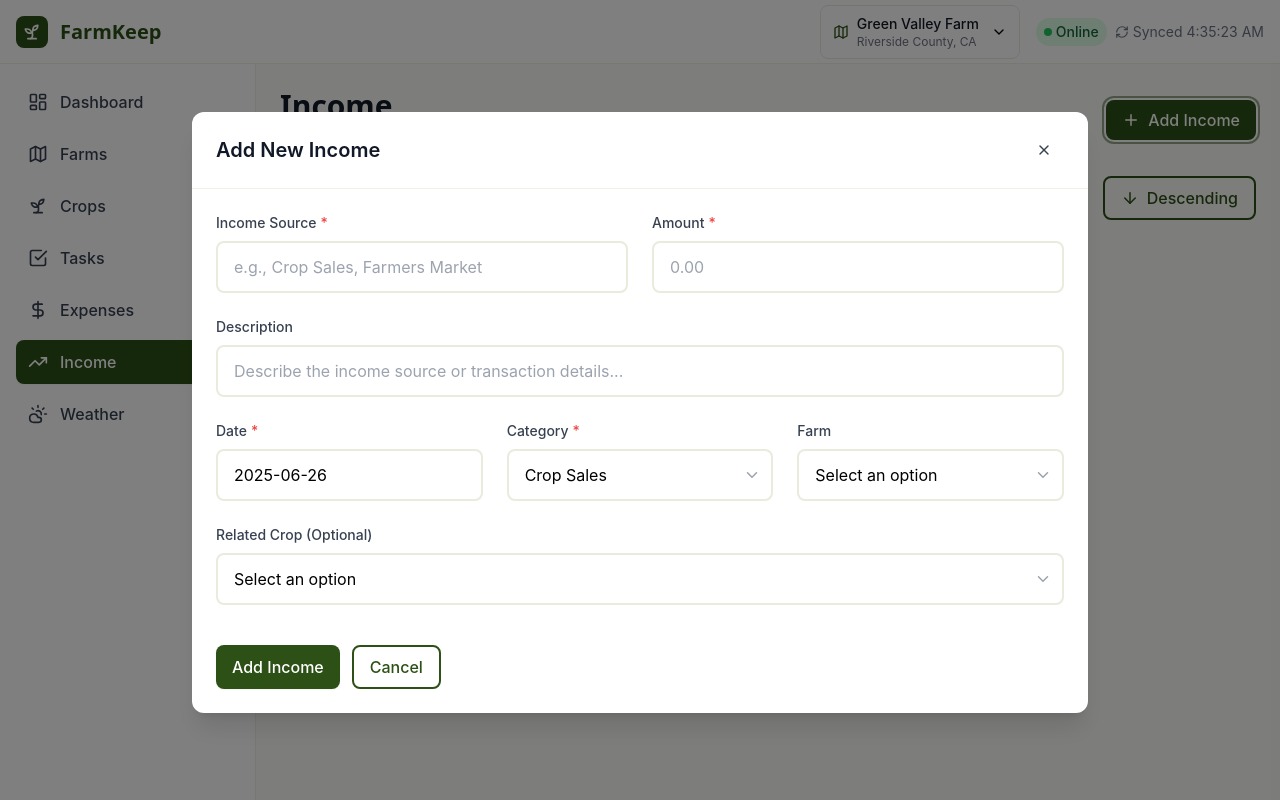
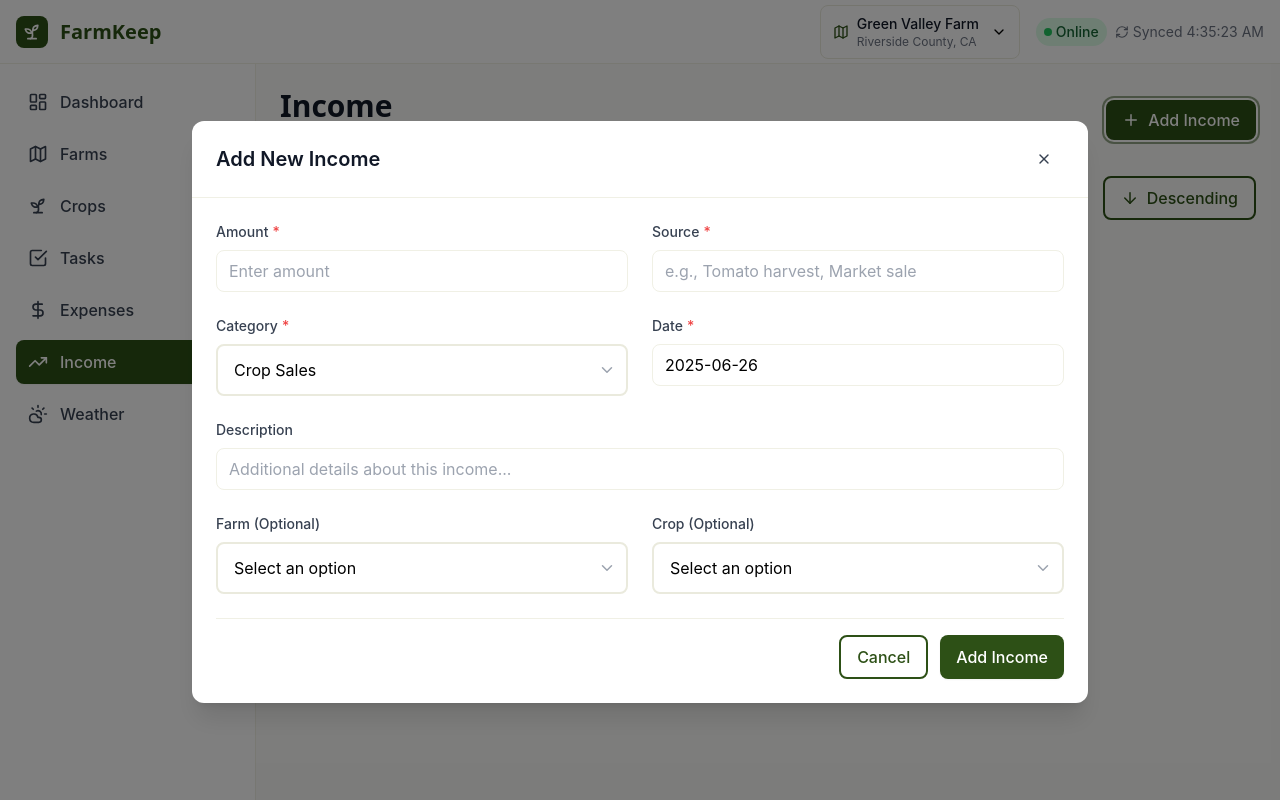
Before and after one commit to apper-canvas/rebel-farmkeep-discreet, a React (Vite) app: page /income in a window 1280 px wide. Both pictures are taken after typing "Sample" into the empty fields and a click on the button "Add Income". Built offline with nearby package versions, Linux system fonts and the light colour scheme.

Commit message:
Fix [object Object] input error and enhance form validation in IncomeForm across 2 files

```diff
--- a/src/components/atoms/Input.jsx
+++ b/src/components/atoms/Input.jsx
@@ -1,66 +1,83 @@
-import { useState } from 'react';
+import { useState, useCallback } from 'react';
 import ApperIcon from '@/components/ApperIcon';
 
 const Input = ({
   label,
   type = 'text',
-  placeholder = '',
+  placeholder,
   value = '',
   onChange,
-  error = '',
-  icon,
+  error,
   required = false,
   disabled = false,
-  className = '',
+  icon,
   ...props
 }) => {
-const handleChange = (e) => {
-    if (onChange) {
-      onChange(e);
+  const [focused, setFocused] = useState(false);
+
+  const handleChange = useCallback((e) => {
+    if (onChange && typeof onChange === 'function') {
+      // Ensure we always pass the actual value, not the event
+      const inputValue = e?.target?.value ?? e;
+      onChange(inputValue);
     }
-  };
-return (
-    <div className={`${className}`}>
-      {/* Label positioned outside input */}
+  }, [onChange]);
+
+  const inputId = `input-${Math.random().toString(36).substr(2, 9)}`;
+
+  // Ensure value is always a string for controlled inputs
+  const safeValue = value != null ? String(value) : '';
+
+  return (
+    <div className="w-full">
       {label && (
-        <label className={`block text-sm font-medium mb-2 ${error ? 'text-red-600' : 'text-gray-700'}`}>
+        <label
+          htmlFor={inputId}
+          className={`block text-sm font-medium mb-2 ${
+            error ? 'text-red-600' : 'text-gray-700'
+          }`}
+        >
           {label}
           {required && <span className="text-red-500 ml-1">*</span>}
         </label>
       )}
 
-      {/* Input Field */}
       <div className="relative">
         {icon && (
-          <div className="absolute left-3 top-1/2 transform -translate-y-1/2 text-gray-400">
-            <ApperIcon name={icon} size={18} />
+          <div className="absolute inset-y-0 left-0 pl-3 flex items-center pointer-events-none">
+            <ApperIcon name={icon} className="h-5 w-5 text-gray-400" />
           </div>
         )}
 
         <input
+          id={inputId}
           type={type}
-          value={value}
+          placeholder={placeholder}
+          value={safeValue}
           onChange={handleChange}
-          placeholder={placeholder}
+          onFocus={() => setFocused(true)}
+          onBlur={() => setFocused(false)}
           disabled={disabled}
+          required={required}
           className={`
-            w-full px-4 py-3 border-2 rounded-lg transition-all duration-200 bg-white
-            ${icon ? 'pl-11' : ''}
+            w-full px-3 py-2 border rounded-lg
+            focus:outline-none focus:ring-2 focus:ring-primary focus:border-transparent
+            disabled:bg-gray-50 disabled:text-gray-500 disabled:cursor-not-allowed
+            ${icon ? 'pl-10' : ''}
             ${error
-              ? 'border-red-300 focus:border-red-500 focus:ring-red-500/20'
-              : 'border-surface-300 focus:border-primary focus:ring-primary/20'
+              ? 'border-red-300 focus:ring-red-500'
+              : focused
+                ? 'border-primary'
+                : 'border-surface-200 hover:border-surface-300'
             }
-            ${disabled ? 'bg-surface-100 cursor-not-allowed' : 'focus:ring-4'}
-            placeholder-gray-400
           `}
           {...props}
         />
       </div>
 
-      {/* Error Message */}
       {error && (
         <p className="mt-1 text-sm text-red-600 flex items-center gap-1">
-          <ApperIcon name="AlertCircle" size={14} />
+          <ApperIcon name="AlertCircle" size={16} />
           {error}
         </p>
       )}
--- a/src/components/organisms/IncomeForm.jsx
+++ b/src/components/organisms/IncomeForm.jsx
@@ -1,40 +1,44 @@
-import { useState, useEffect } from 'react';
-import { toast } from 'react-toastify';
-import FormField from '@/components/molecules/FormField';
-import Button from '@/components/atoms/Button';
-import farmService from '@/services/api/farmService';
-import cropService from '@/services/api/cropService';
+import React, { useEffect, useState } from "react";
+import { toast } from "react-toastify";
+import farmService from "@/services/api/farmService";
+import cropService from "@/services/api/cropService";
+import FormField from "@/components/molecules/FormField";
+import Button from "@/components/atoms/Button";
 
 const IncomeForm = ({ income, onSave, onCancel }) => {
   const [formData, setFormData] = useState({
+    amount: '',
     source: '',
+    category: 'sales',
     description: '',
-    amount: '',
     date: new Date().toISOString().split('T')[0],
-    category: 'sales',
     farmId: '',
     cropId: ''
   });
+
   const [farms, setFarms] = useState([]);
   const [crops, setCrops] = useState([]);
   const [loading, setLoading] = useState(false);
-  const [isEditing, setIsEditing] = useState(false);
+  const [submitting, setSubmitting] = useState(false);
+  const [errors, setErrors] = useState({});
+
+  useEffect(() => {
+    loadFarms();
+    loadCrops();
+  }, []);
 
   useEffect(() => {
     if (income) {
       setFormData({
+        amount: income.amount?.toString() || '',
         source: income.source || '',
+        category: income.category || 'sales',
         description: income.description || '',
-        amount: income.amount?.toString() || '',
-        date: income.date || new Date().toISOString().split('T')[0],
-        category: income.category || 'sales',
-        farmId: income.farmId?.toString() || '',
-        cropId: income.cropId?.toString() || ''
+        date: income.date ? income.date.split('T')[0] : new Date().toISOString().split('T')[0],
+        farmId: income.farmId || '',
+        cropId: income.cropId || ''
       });
-      setIsEditing(true);
     }
-    loadFarms();
-    loadCrops();
   }, [income]);
 
   const loadFarms = async () => {
@@ -42,7 +46,7 @@ const IncomeForm = ({ income, onSave, onCancel }) => {
       const farmData = await farmService.getAll();
       setFarms(farmData);
     } catch (error) {
-      toast.error('Failed to load farms');
+      console.error('Error loading farms:', error);
     }
   };
 
@@ -51,46 +55,93 @@ const IncomeForm = ({ income, onSave, onCancel }) => {
       const cropData = await cropService.getAll();
       setCrops(cropData);
     } catch (error) {
-      toast.error('Failed to load crops');
+      console.error('Error loading crops:', error);
     }
   };
 
   const handleChange = (field, value) => {
+    // Extract value from event object if necessary
+    const actualValue = value && typeof value === 'object' && value.target
+      ? value.target.value
+      : value;
+
     setFormData(prev => ({
       ...prev,
-      [field]: value
+      [field]: actualValue
     }));
+
+    // Clear error for this field if it exists
+    if (errors[field]) {
+      setErrors(prev => ({
+        ...prev,
+        [field]: null
+      }));
+    }
+  };
+
+  const validateForm = () => {
+    const newErrors = {};
+
+    if (!formData.amount || isNaN(parseFloat(formData.amount)) || parseFloat(formData.amount) <= 0) {
+      newErrors.amount = 'Please enter a valid amount greater than 0';
+    }
+
+    if (!formData.source?.trim()) {
+      newErrors.source = 'Please enter an income source';
+    }
+
+    if (!formData.category) {
+      newErrors.category = 'Please select a category';
+    }
+
+    if (!formData.date) {
+      newErrors.date = 'Please select a date';
+    }
+
+    setErrors(newErrors);
+    return Object.keys(newErrors).length === 0;
   };
 
   const handleSubmit = async (e) => {
     e.preventDefault();
 
-    if (!formData.source.trim()) {
-      toast.error('Income source is required');
+    if (!validateForm()) {
+      toast.error('Please fix the form errors before submitting');
       return;
     }
 
-    if (!formData.amount || parseFloat(formData.amount) <= 0) {
-      toast.error('Valid amount is required');
-      return;
-    }
-
-    setLoading(true);
+    setSubmitting(true);
 
     try {
       const incomeData = {
-        ...formData,
         amount: parseFloat(formData.amount),
-        farmId: formData.farmId ? parseInt(formData.farmId) : null,
-        cropId: formData.cropId ? parseInt(formData.cropId) : null
+        source: formData.source.trim(),
+        category: formData.category,
+        description: formData.description?.trim() || '',
+        date: formData.date,
+        farmId: formData.farmId || null,
+        cropId: formData.cropId || null
       };
 
       await onSave(incomeData);
-      toast.success(isEditing ? 'Income updated successfully' : 'Income added successfully');
+      toast.success(income ? 'Income updated successfully' : 'Income added successfully');
+
+      // Reset form if adding new income
+      if (!income) {
+        setFormData({
+          amount: '',
+          source: '',
+          category: 'sales',
+          description: '',
+          date: new Date().toISOString().split('T')[0],
+          farmId: '',
+          cropId: ''
+        });
+      }
     } catch (error) {
       toast.error(error.message || 'Failed to save income');
     } finally {
-      setLoading(false);
+      setSubmitting(false);
     }
   };
 
@@ -104,14 +155,14 @@ const IncomeForm = ({ income, onSave, onCancel }) => {
   ];
 
   const farmOptions = farms.map(farm => ({
-    value: farm.Id.toString(),
+    value: farm.Id,
     label: farm.name
   }));
 
   const cropOptions = [
     { value: '', label: 'No specific crop' },
     ...crops.map(crop => ({
-      value: crop.Id.toString(),
+      value: crop.Id,
       label: `${crop.name} (${crop.variety})`
     }))
   ];
@@ -120,22 +171,44 @@ const IncomeForm = ({ income, onSave, onCancel }) => {
     <form onSubmit={handleSubmit} className="space-y-6">
       <div className="grid grid-cols-1 md:grid-cols-2 gap-6">
         <FormField
-          label="Income Source"
-          type="text"
-          value={formData.source}
-          onChange={(value) => handleChange('source', value)}
-          placeholder="e.g., Crop Sales, Farmers Market"
+          label="Amount"
+          type="number"
+          step="0.01"
+          placeholder="Enter amount"
+          value={formData.amount}
+          onChange={(value) => handleChange('amount', value)}
+          error={errors.amount}
           required
         />
 
         <FormField
-          label="Amount"
-          type="number"
-          value={formData.amount}
-          onChange={(value) => handleChange('amount', value)}
-          placeholder="0.00"
-          step="0.01"
-          min="0"
+          label="Source"
+          type="text"
+          placeholder="e.g., Tomato harvest, Market sale"
+          value={formData.source}
+          onChange={(value) => handleChange('source', value)}
+          error={errors.source}
+          required
+        />
+      </div>
+
+      <div className="grid grid-cols-1 md:grid-cols-2 gap-6">
+        <FormField
+          label="Category"
+          type="select"
+          options={categoryOptions}
+          value={formData.category}
+          onChange={(value) => handleChange('category', value)}
+          error={errors.category}
+          required
+        />
+
+        <FormField
+          label="Date"
+          type="date"
+          value={formData.date}
+          onChange={(value) => handleChange('date', value)}
+          error={errors.date}
           required
         />
       </div>
@@ -143,64 +216,46 @@ const IncomeForm = ({ income, onSave, onCancel }) => {
       <FormField
         label="Description"
         type="textarea"
+        placeholder="Additional details about this income..."
         value={formData.description}
         onChange={(value) => handleChange('description', value)}
-        placeholder="Describe the income source or transaction details..."
         rows={3}
       />
 
-      <div className="grid grid-cols-1 md:grid-cols-3 gap-6">
+      <div className="grid grid-cols-1 md:grid-cols-2 gap-6">
         <FormField
-          label="Date"
-          type="date"
-          value={formData.date}
-          onChange={(value) => handleChange('date', value)}
-          required
+          label="Farm (Optional)"
+          type="select"
+          options={[{ value: '', label: 'Select a farm' }, ...farmOptions]}
+          value={formData.farmId}
+          onChange={(value) => handleChange('farmId', value)}
         />
 
         <FormField
-          label="Category"
+          label="Crop (Optional)"
           type="select"
-          value={formData.category}
-          onChange={(value) => handleChange('category', value)}
-          options={categoryOptions}
-          required
-        />
-
-        <FormField
-          label="Farm"
-          type="select"
-          value={formData.farmId}
-          onChange={(value) => handleChange('farmId', value)}
-          options={[{ value: '', label: 'Select Farm' }, ...farmOptions]}
+          options={cropOptions}
+          value={formData.cropId}
+          onChange={(value) => handleChange('cropId', value)}
         />
       </div>
 
-      <FormField
-        label="Related Crop (Optional)"
-        type="select"
-        value={formData.cropId}
-        onChange={(value) => handleChange('cropId', value)}
-        options={cropOptions}
-      />
-
-      <div className="flex gap-3 pt-4">
-        <Button
-          type="submit"
-          variant="primary"
-          loading={loading}
-          disabled={loading}
-        >
-          {isEditing ? 'Update Income' : 'Add Income'}
-        </Button>
-
+      <div className="flex justify-end gap-3 pt-4 border-t border-surface-200">
         <Button
           type="button"
           variant="outline"
           onClick={onCancel}
-          disabled={loading}
+          disabled={submitting}
         >
           Cancel
+        </Button>
+        <Button
+          type="submit"
+          variant="primary"
+          loading={submitting}
+          disabled={submitting}
+        >
+          {income ? 'Update Income' : 'Add Income'}
         </Button>
       </div>
     </form>
```
